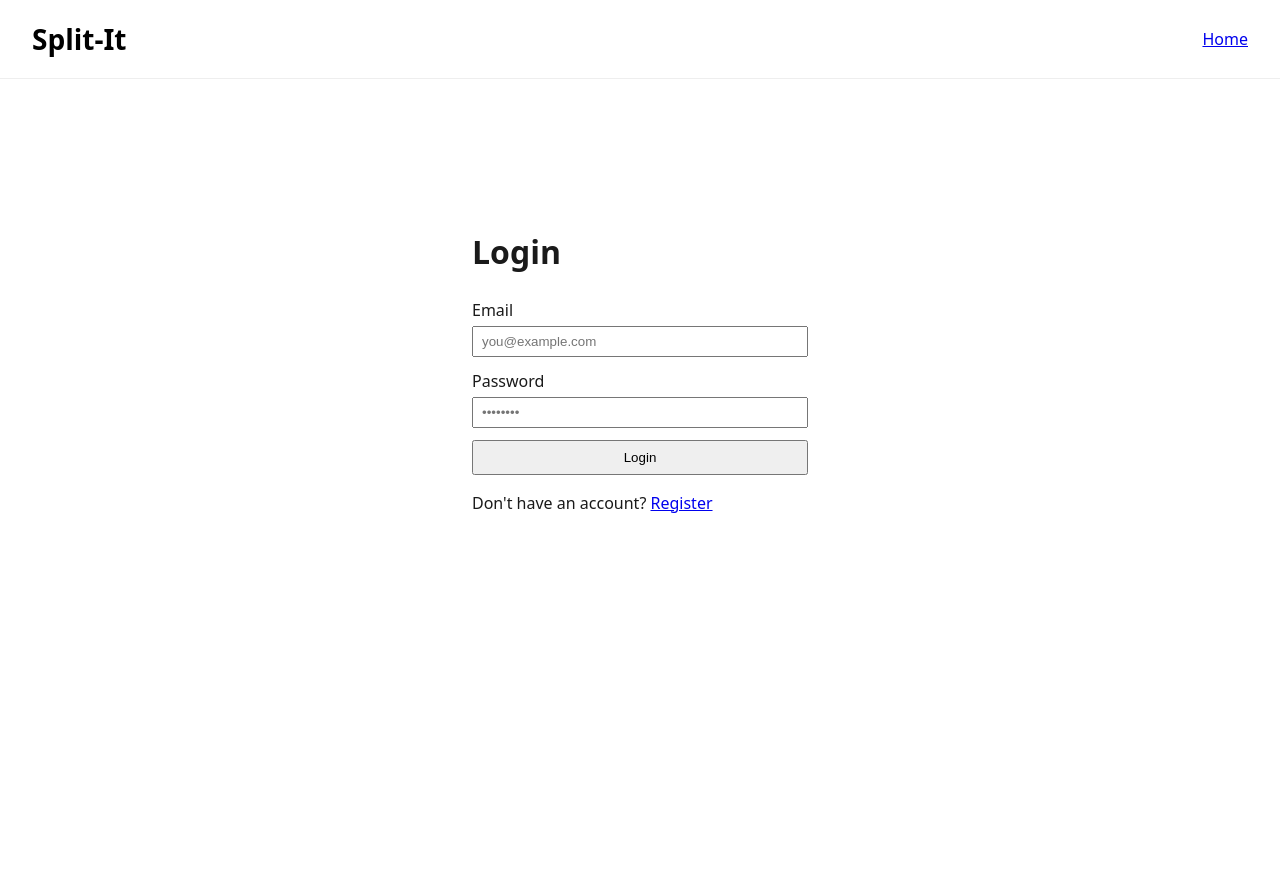
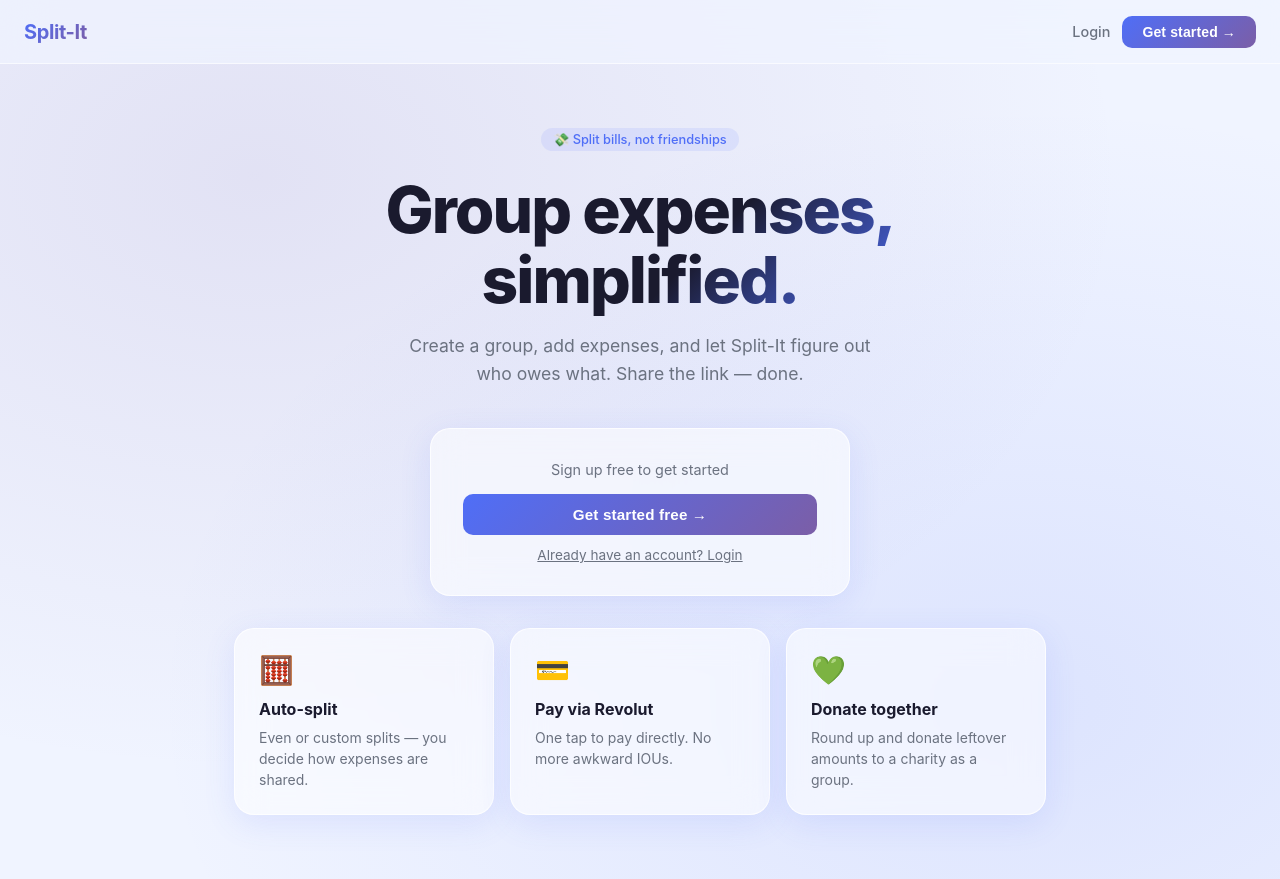
Before and after one commit to ksbn/pet-project-bill-split, a React (Vite) app in the folder frontend/: page / in a window 1280 px wide. Before the commit this address led to /login. Before the commit the page ends 800 px from the top, so only its background shows below. Built offline with nearby package versions, Linux system fonts and the light colour scheme; no server answers.

Commit message:
feat: UI redesign - landing page, navbar, auth pages

```diff
--- a/frontend/src/App.jsx
+++ b/frontend/src/App.jsx
@@ -1,5 +1,5 @@
 import { BrowserRouter, Routes, Route } from "react-router-dom";
-import { HomePage } from "./pages/HomePage";
+import  HomePage  from "./pages/HomePage";
 import GroupPage from "./pages/GroupPage";
 import JoinPage from "./pages/JoinPage";
 import LoginPage from "./pages/LoginPage";
--- a/frontend/src/components/Navbar.jsx
+++ b/frontend/src/components/Navbar.jsx
@@ -1,15 +1,76 @@
-import { Link } from "react-router-dom";
+import { useNavigate, Link } from "react-router-dom"
+import { getToken, clearToken } from "../services/token"
 
 export default function Navbar() {
-    return (
-        <header className="navbar">
-            <Link to="/" className="logo">
-              Split-It
+  const navigate = useNavigate()
+  const isLoggedIn = !!getToken()
+
+  function handleLogout() {
+    clearToken()
+    navigate("/login")
+  }
+
+  return (
+    <nav style={{
+      position: "sticky",
+      top: 0,
+      zIndex: 100,
+      background: "rgba(240, 244, 255, 0.7)",
+      backdropFilter: "blur(20px)",
+      WebkitBackdropFilter: "blur(20px)",
+      borderBottom: "1px solid rgba(255,255,255,0.6)",
+      padding: "0 1.5rem",
+      height: "64px",
+      display: "flex",
+      alignItems: "center",
+      justifyContent: "space-between",
+    }}>
+      <Link to="/" style={{ textDecoration: "none" }}>
+        <span style={{
+          fontSize: "1.25rem",
+          fontWeight: "700",
+          background: "linear-gradient(135deg, #4F6EF7, #7B5EA7)",
+          WebkitBackgroundClip: "text",
+          WebkitTextFillColor: "transparent",
+          letterSpacing: "-0.02em",
+        }}>
+          Split-It
+        </span>
+      </Link>
+
+      <div style={{ display: "flex", alignItems: "center", gap: "12px" }}>
+        {isLoggedIn ? (
+          <>
+            <Link to="/donations" style={{
+              textDecoration: "none",
+              color: "#6b7280",
+              fontSize: "0.9rem",
+              fontWeight: "500",
+            }}>
+              💚 Donations
             </Link>
-
-            <nav>
-                <Link to="/">Home</Link>
-            </nav>
-        </header>
-    );
+            <button onClick={handleLogout} className="btn-glass">
+              Logout
+            </button>
+          </>
+        ) : (
+          <>
+            <Link to="/login" style={{
+              textDecoration: "none",
+              color: "#6b7280",
+              fontSize: "0.9rem",
+              fontWeight: "500",
+            }}>
+              Login
+            </Link>
+            <Link to="/register">
+              <button className="btn-primary" style={{ padding: "8px 20px", fontSize: "0.875rem" }}>
+                Get started →
+              </button>
+            </Link>
+          </>
+        )}
+      </div>
+    </nav>
+  )
 }
--- a/frontend/src/index.css
+++ b/frontend/src/index.css
@@ -1,76 +1,173 @@
 :root {
-  /* Colors */
-  --color-primary: #2563eb;
-  --color-primary-hover: #1d4ed8;
-  --color-primary-disabled: #93c5fd;
-
-  --color-text: #1a1a1a;
-  --color-text-secondary: #64748b;
-  --color-white: #ffffff;
-  --color-border: #d1d5db;
-
-  /* Typography */
-  --font-size-title: 3rem;
-  --font-size-subtitle: 1.2rem;
-  --font-size-body: 1rem;
-  --font-size-button: 1.1rem;
-
-  /* Spacing */
-  --space-sm: 1rem;
-  --space-md: 2rem;
-  --space-xl: 5rem;
-  --font-size-card-title: 1.4rem;
-
-  /* Radius */
-  --radius-sm: 8px;
-  --radius-md: 10px;
-
-  /* Widths */
-  --width-form: 420px;
-  --width-text: 600px;
-  --width-card: 480px;
+  --bg: #f0f4ff;
+  --glass: rgba(255, 255, 255, 0.55);
+  --glass-border: rgba(255, 255, 255, 0.75);
+  --glass-shadow: 0 8px 32px rgba(79, 110, 247, 0.12);
+  --primary: #4F6EF7;
+  --primary-dark: #3a57d4;
+  --accent: #7B5EA7;
+  --text: #1a1a2e;
+  --text-muted: #6b7280;
+  --radius: 20px;
+  --radius-sm: 10px;
+  --blur: blur(16px);
 }
 
-/* Base reset and global styles */
-*,
-*::before,
-*::after {
+*, *::before, *::after {
   box-sizing: border-box;
+  margin: 0;
+  padding: 0;
 }
 
 body {
-  margin: 0;
-  font-family:
-    system-ui,
-    -apple-system,
-    sans-serif;
-  line-height: 1.5;
-  color: #1a1a1a;
-  background: #fff;
+  font-family: -apple-system, BlinkMacSystemFont, 'SF Pro Display', 'Segoe UI', sans-serif;
+  background: var(--bg);
+  min-height: 100vh;
+  color: var(--text);
+  background-image:
+    radial-gradient(ellipse at 20% 20%, rgba(123, 94, 167, 0.12) 0%, transparent 60%),
+    radial-gradient(ellipse at 80% 80%, rgba(79, 110, 247, 0.12) 0%, transparent 60%);
 }
 
-.navbar {
-  display: flex;
-  justify-content: space-between;
-  align-items: center;
-
-  padding: 18px 32px;
-
-  border-bottom: 1px solid #eee;
-
-  background: white;
+/* Glass card */
+.glass {
+  background: var(--glass);
+  backdrop-filter: var(--blur);
+  -webkit-backdrop-filter: var(--blur);
+  border: 1px solid var(--glass-border);
+  border-radius: var(--radius);
+  box-shadow: var(--glass-shadow);
 }
 
-.logo {
-  font-size: 28px;
-  font-weight: bold;
-
-  text-decoration: none;
-  color: black;
+/* Buttons */
+.btn-primary {
+  background: linear-gradient(135deg, var(--primary), var(--accent));
+  color: white;
+  border: none;
+  border-radius: var(--radius-sm);
+  padding: 12px 28px;
+  font-size: 0.95rem;
+  font-weight: 600;
+  cursor: pointer;
+  transition: opacity 0.2s, transform 0.15s;
+  letter-spacing: 0.01em;
 }
 
+.btn-primary:hover:not(:disabled) {
+  opacity: 0.88;
+  transform: translateY(-1px);
+}
+
+.btn-primary:disabled {
+  opacity: 0.5;
+  cursor: not-allowed;
+}
+
+.btn-glass {
+  background: rgba(255, 255, 255, 0.45);
+  backdrop-filter: blur(8px);
+  -webkit-backdrop-filter: blur(8px);
+  border: 1px solid rgba(255, 255, 255, 0.75);
+  border-radius: var(--radius-sm);
+  padding: 10px 20px;
+  font-size: 0.875rem;
+  font-weight: 500;
+  cursor: pointer;
+  color: var(--text);
+  transition: background 0.2s, transform 0.15s;
+}
+
+.btn-glass:hover:not(:disabled) {
+  background: rgba(255, 255, 255, 0.75);
+  transform: translateY(-1px);
+}
+
+.btn-danger {
+  background: rgba(255, 59, 48, 0.08);
+  border: 1px solid rgba(255, 59, 48, 0.2);
+  border-radius: var(--radius-sm);
+  padding: 6px 14px;
+  font-size: 0.8rem;
+  color: #c00;
+  cursor: pointer;
+  transition: background 0.2s;
+}
+
+.btn-danger:hover {
+  background: rgba(255, 59, 48, 0.15);
+}
+
+/* Inputs */
+.input {
+  background: rgba(255, 255, 255, 0.5);
+  border: 1px solid rgba(255, 255, 255, 0.8);
+  border-radius: var(--radius-sm);
+  padding: 11px 16px;
+  font-size: 0.95rem;
+  width: 100%;
+  outline: none;
+  color: var(--text);
+  transition: border-color 0.2s, box-shadow 0.2s;
+  font-family: inherit;
+}
+
+.input:focus {
+  border-color: var(--primary);
+  box-shadow: 0 0 0 3px rgba(79, 110, 247, 0.12);
+  background: rgba(255, 255, 255, 0.7);
+}
+
+.input::placeholder {
+  color: var(--text-muted);
+}
+
+select.input {
+  cursor: pointer;
+}
+
+/* Form label */
+.label {
+  display: block;
+  font-size: 0.85rem;
+  font-weight: 500;
+  color: var(--text-muted);
+  margin-bottom: 6px;
+  letter-spacing: 0.02em;
+}
+
+/* Page wrapper */
+.page {
+  max-width: 680px;
+  margin: 0 auto;
+  padding: 2rem 1.5rem;
+}
+
+/* Section spacing */
+.section {
+  margin-bottom: 1.25rem;
+}
+
+/* Divider */
+.divider {
+  border: none;
+  border-top: 1px solid rgba(255, 255, 255, 0.6);
+  margin: 1.5rem 0;
+}
+
+/* Tag/badge */
+.badge {
+  display: inline-flex;
+  align-items: center;
+  gap: 6px;
+  background: rgba(79, 110, 247, 0.1);
+  color: var(--primary);
+  border-radius: 20px;
+  padding: 4px 12px;
+  font-size: 0.8rem;
+  font-weight: 500;
+}
+
+/* App container */
 .app-container {
-  max-width: 1100px;
-  margin: 0 auto;
-  padding: 2rem;
+  min-height: calc(100vh - 64px);
 }
--- a/frontend/src/pages/HomePage.jsx
+++ b/frontend/src/pages/HomePage.jsx
@@ -1,71 +1,147 @@
-import { useState, useEffect } from "react";
-import { useNavigate } from "react-router-dom";
-import { createGroup } from "../services/api";
-import { getToken } from "../services/token";
-import { clearToken } from "../services/token"
-import styles from "./HomePage.module.css";
+import { useState, useEffect } from "react"
+import { useNavigate, Link } from "react-router-dom"
+import { createGroup } from "../services/api"
+import { getToken, getAccountId } from "../services/token"
 
-// Each page is composed from smaller components in src/components/.
-export function HomePage() {
-  const navigate = useNavigate();
-  const [groupName, setGroupName] = useState("");
-  const [loading, setLoading] = useState(false);
-  const [error, setError] = useState(null);
+export default function HomePage() {
+  const navigate = useNavigate()
+  const [groupName, setGroupName] = useState("")
+  const [loading, setLoading] = useState(false)
+  const [error, setError] = useState(null)
+  const isLoggedIn = !!getToken()
 
   useEffect(() => {
-    if (!getToken()) {
-      navigate("/login");
-    }
-  }, [navigate]);
+
+  }, [])
 
   async function handleCreateGroup() {
-    setLoading(true);
-    setError(null);
+    if (!isLoggedIn) {
+      navigate("/register")
+      return
+    }
+    if (!groupName.trim()) return
+    setLoading(true)
+    setError(null)
     try {
-      const group = await createGroup(groupName || "My Group");
-      navigate(`/groups/${group.id}`, { state: { group } });
+      const group = await createGroup(groupName.trim())
+      navigate(`/groups/${group.id}`, { state: { group } })
     } catch (err) {
-      setError("Could not create group. Please try again.");
-      console.error(err);
+      setError("Could not create group. Please try again.")
+      console.error(err)
     } finally {
-      setLoading(false);
+      setLoading(false)
     }
   }
 
-  function handleLogout() {
-  clearToken()
-  navigate("/login")
-  }
+  return (
+    <div style={{ minHeight: "calc(100vh - 64px)", display: "flex", flexDirection: "column" }}>
 
-  return (
-    <div className={styles.hero}>
-      <h1>🚀 Split-It </h1>
-      <p className={styles.subtitle}>
-        Split expenses effortlessly with roommates, friends, and trips.
+      {/* Hero */}
+      <div style={{
+        flex: 1,
+        display: "flex",
+        flexDirection: "column",
+        alignItems: "center",
+        justifyContent: "center",
+        padding: "4rem 1.5rem 2rem",
+        textAlign: "center",
+      }}>
+        <div className="badge" style={{ marginBottom: "1.5rem" }}>
+          💸 Split bills, not friendships
+        </div>
+
+        <h1 style={{
+          fontSize: "clamp(2.5rem, 6vw, 4rem)",
+          fontWeight: "800",
+          letterSpacing: "-0.03em",
+          lineHeight: 1.1,
+          marginBottom: "1rem",
+          background: "linear-gradient(135deg, #1a1a2e 60%, #4F6EF7)",
+          WebkitBackgroundClip: "text",
+          WebkitTextFillColor: "transparent",
+        }}>
+          Group expenses,<br />simplified.
+        </h1>
+
+        <p style={{
+          fontSize: "1.1rem",
+          color: "#6b7280",
+          maxWidth: "480px",
+          lineHeight: 1.6,
+          marginBottom: "2.5rem",
+        }}>
+          Create a group, add expenses, and let Split-It figure out who owes what. Share the link — done.
         </p>
-      {error && <p style={{ color: "red" }}>{error}</p>}
-      <div className={styles.card}>
-        <h2> Create a New Group </h2>
-        <div className={styles.form}>
-         <label htmlFor="group-name">
-          Group Name
-         </label>
+
+        {/* CTA Card */}
+        <div className="glass" style={{
+          padding: "2rem",
+          width: "100%",
+          maxWidth: "420px",
+          display: "flex",
+          flexDirection: "column",
+          gap: "12px",
+        }}>
+          {isLoggedIn ? (
+            <>
               <input
+                className="input"
                 type="text"
-           placeholder="Enter a group name"
+                placeholder="Name your group, e.g. Barcelona Trip"
                 value={groupName}
                 onChange={(e) => setGroupName(e.target.value)}
+                onKeyDown={(e) => e.key === "Enter" && handleCreateGroup()}
               />
+              {error && <p style={{ color: "#c00", fontSize: "0.85rem" }}>{error}</p>}
               <button
-           className={styles.button}
+                className="btn-primary"
                 onClick={handleCreateGroup}
-           disabled={loading}
+                disabled={loading || !groupName.trim()}
+                style={{ width: "100%" }}
               >
-         {loading ? "Creating…" : "Create Group"}
+                {loading ? "Creating…" : "Create Group →"}
               </button>
+            </>
+          ) : (
+            <>
+              <p style={{ color: "#6b7280", fontSize: "0.9rem", marginBottom: "4px" }}>
+                Sign up free to get started
+              </p>
+              <Link to="/register" style={{ width: "100%" }}>
+                <button className="btn-primary" style={{ width: "100%" }}>
+                  Get started free →
+                </button>
+              </Link>
+              <Link to="/login" style={{ textAlign: "center", color: "#6b7280", fontSize: "0.85rem" }}>
+                Already have an account? Login
+              </Link>
+            </>
+          )}
         </div>
       </div>
+
+      {/* Features */}
+      <div style={{
+        display: "grid",
+        gridTemplateColumns: "repeat(auto-fit, minmax(200px, 1fr))",
+        gap: "1rem",
+        padding: "0 1.5rem 4rem",
+        maxWidth: "860px",
+        margin: "0 auto",
+        width: "100%",
+      }}>
+        {[
+          { icon: "🧮", title: "Auto-split", desc: "Even or custom splits — you decide how expenses are shared." },
+          { icon: "💳", title: "Pay via Revolut", desc: "One tap to pay directly. No more awkward IOUs." },
+          { icon: "💚", title: "Donate together", desc: "Round up and donate leftover amounts to a charity as a group." },
+        ].map((f) => (
+          <div key={f.title} className="glass" style={{ padding: "1.5rem" }}>
+            <div style={{ fontSize: "1.75rem", marginBottom: "0.75rem" }}>{f.icon}</div>
+            <h3 style={{ fontWeight: "700", marginBottom: "0.5rem", fontSize: "1rem" }}>{f.title}</h3>
+            <p style={{ color: "#6b7280", fontSize: "0.875rem", lineHeight: 1.5 }}>{f.desc}</p>
           </div>
-  );
-
+        ))}
+      </div>
+    </div>
+  )
 }
--- a/frontend/src/pages/LoginPage.jsx
+++ b/frontend/src/pages/LoginPage.jsx
@@ -26,29 +26,60 @@ export default function LoginPage() {
   }
 
   return (
-    <div style={{ maxWidth: "400px", margin: "4rem auto", padding: "2rem" }}>
-      <h1>Login</h1>
-      {error && <p style={{ color: "red" }}>{error}</p>}
-      <form onSubmit={handleLogin} style={{ display: "flex", flexDirection: "column", gap: "0.75rem" }}>
-        <label>
-          Email
-          <input type="email" value={email} onChange={(e) => setEmail(e.target.value)}
-            placeholder="you@example.com"
-            style={{ display: "block", width: "100%", marginTop: "4px", padding: "6px 8px" }} />
-        </label>
-        <label>
-          Password
-          <input type="password" value={password} onChange={(e) => setPassword(e.target.value)}
-            placeholder="••••••••"
-            style={{ display: "block", width: "100%", marginTop: "4px", padding: "6px 8px" }} />
-        </label>
-        <button type="submit" disabled={loading} style={{ padding: "8px 20px" }}>
-          {loading ? "Logging in…" : "Login"}
-        </button>
-      </form>
-      <p style={{ marginTop: "1rem" }}>
-        Don't have an account? <Link to="/register">Register</Link>
-      </p>
+    <div style={{
+      minHeight: "calc(100vh - 64px)",
+      display: "flex",
+      alignItems: "center",
+      justifyContent: "center",
+      padding: "2rem 1.5rem",
+    }}>
+      <div className="glass" style={{ width: "100%", maxWidth: "400px", padding: "2.5rem" }}>
+        <h1 style={{ fontSize: "1.75rem", fontWeight: "800", marginBottom: "0.5rem", letterSpacing: "-0.02em" }}>
+          Welcome back
+        </h1>
+        <p style={{ color: "#6b7280", marginBottom: "2rem", fontSize: "0.9rem" }}>
+          Sign in to manage your groups
+        </p>
+
+        {error && (
+          <div style={{
+            background: "rgba(255,59,48,0.08)",
+            border: "1px solid rgba(255,59,48,0.2)",
+            borderRadius: "10px",
+            padding: "10px 14px",
+            color: "#c00",
+            fontSize: "0.875rem",
+            marginBottom: "1rem",
+          }}>
+            {error}
+          </div>
+        )}
+
+        <form onSubmit={handleLogin} style={{ display: "flex", flexDirection: "column", gap: "1rem" }}>
+          <div>
+            <label className="label">Email</label>
+            <input className="input" type="email" value={email}
+              onChange={(e) => setEmail(e.target.value)}
+              placeholder="you@example.com" required />
+          </div>
+          <div>
+            <label className="label">Password</label>
+            <input className="input" type="password" value={password}
+              onChange={(e) => setPassword(e.target.value)}
+              placeholder="••••••••" required />
+          </div>
+          <button className="btn-primary" type="submit" disabled={loading} style={{ width: "100%", marginTop: "0.5rem" }}>
+            {loading ? "Signing in…" : "Sign in →"}
+          </button>
+        </form>
+
+        <p style={{ marginTop: "1.5rem", textAlign: "center", color: "#6b7280", fontSize: "0.875rem" }}>
+          Don't have an account?{" "}
+          <Link to="/register" style={{ color: "#4F6EF7", fontWeight: "600", textDecoration: "none" }}>
+            Sign up free
+          </Link>
+        </p>
+      </div>
     </div>
   )
 }
--- a/frontend/src/pages/RegisterPage.jsx
+++ b/frontend/src/pages/RegisterPage.jsx
@@ -27,35 +27,66 @@ export default function RegisterPage() {
   }
 
   return (
-    <div style={{ maxWidth: "400px", margin: "4rem auto", padding: "2rem" }}>
-      <h1>Register</h1>
-      {error && <p style={{ color: "red" }}>{error}</p>}
-      <form onSubmit={handleRegister} style={{ display: "flex", flexDirection: "column", gap: "0.75rem" }}>
-        <label>
-          Name
-          <input type="text" value={name} onChange={(e) => setName(e.target.value)}
-            placeholder="Your name"
-            style={{ display: "block", width: "100%", marginTop: "4px", padding: "6px 8px" }} />
-        </label>
-        <label>
-          Email
-          <input type="email" value={email} onChange={(e) => setEmail(e.target.value)}
-            placeholder="you@example.com"
-            style={{ display: "block", width: "100%", marginTop: "4px", padding: "6px 8px" }} />
-        </label>
-        <label>
-          Password
-          <input type="password" value={password} onChange={(e) => setPassword(e.target.value)}
-            placeholder="min 6 characters"
-            style={{ display: "block", width: "100%", marginTop: "4px", padding: "6px 8px" }} />
-        </label>
-        <button type="submit" disabled={loading} style={{ padding: "8px 20px" }}>
-          {loading ? "Registering…" : "Register"}
-        </button>
-      </form>
-      <p style={{ marginTop: "1rem" }}>
-        Already have an account? <Link to="/login">Login</Link>
-      </p>
+    <div style={{
+      minHeight: "calc(100vh - 64px)",
+      display: "flex",
+      alignItems: "center",
+      justifyContent: "center",
+      padding: "2rem 1.5rem",
+    }}>
+      <div className="glass" style={{ width: "100%", maxWidth: "400px", padding: "2.5rem" }}>
+        <h1 style={{ fontSize: "1.75rem", fontWeight: "800", marginBottom: "0.5rem", letterSpacing: "-0.02em" }}>
+          Create account
+        </h1>
+        <p style={{ color: "#6b7280", marginBottom: "2rem", fontSize: "0.9rem" }}>
+          Start splitting expenses in seconds
+        </p>
+
+        {error && (
+          <div style={{
+            background: "rgba(255,59,48,0.08)",
+            border: "1px solid rgba(255,59,48,0.2)",
+            borderRadius: "10px",
+            padding: "10px 14px",
+            color: "#c00",
+            fontSize: "0.875rem",
+            marginBottom: "1rem",
+          }}>
+            {error}
+          </div>
+        )}
+
+        <form onSubmit={handleRegister} style={{ display: "flex", flexDirection: "column", gap: "1rem" }}>
+          <div>
+            <label className="label">Name</label>
+            <input className="input" type="text" value={name}
+              onChange={(e) => setName(e.target.value)}
+              placeholder="Your name" required />
+          </div>
+          <div>
+            <label className="label">Email</label>
+            <input className="input" type="email" value={email}
+              onChange={(e) => setEmail(e.target.value)}
+              placeholder="you@example.com" required />
+          </div>
+          <div>
+            <label className="label">Password</label>
+            <input className="input" type="password" value={password}
+              onChange={(e) => setPassword(e.target.value)}
+              placeholder="min 6 characters" required />
+          </div>
+          <button className="btn-primary" type="submit" disabled={loading} style={{ width: "100%", marginTop: "0.5rem" }}>
+            {loading ? "Creating account…" : "Create account →"}
+          </button>
+        </form>
+
+        <p style={{ marginTop: "1.5rem", textAlign: "center", color: "#6b7280", fontSize: "0.875rem" }}>
+          Already have an account?{" "}
+          <Link to="/login" style={{ color: "#4F6EF7", fontWeight: "600", textDecoration: "none" }}>
+            Sign in
+          </Link>
+        </p>
+      </div>
     </div>
   )
 }
```
Also changed, not shown: frontend/src/services/token.js (+11 -0 lines). Lines whose indentation alone changed are shown as unchanged.
